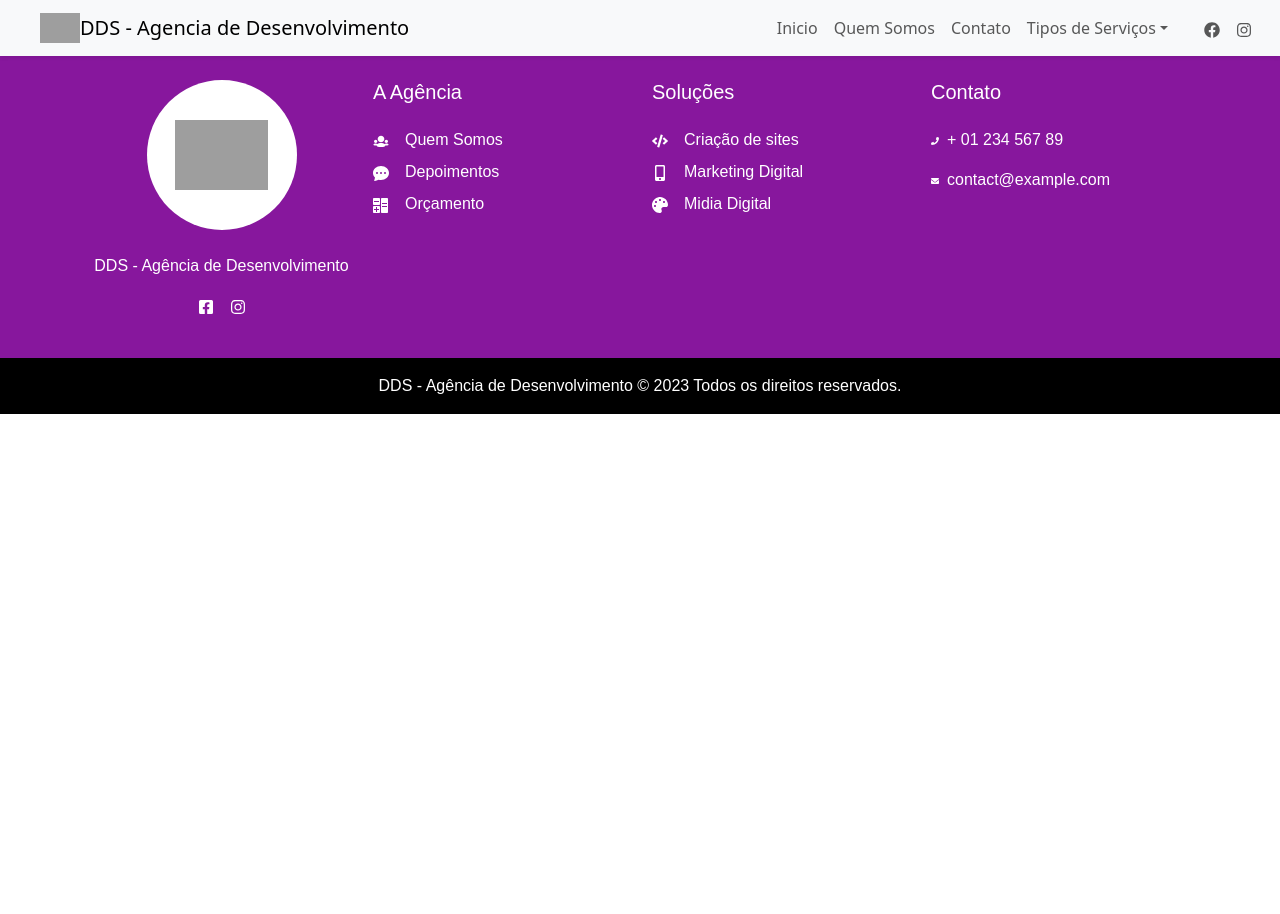
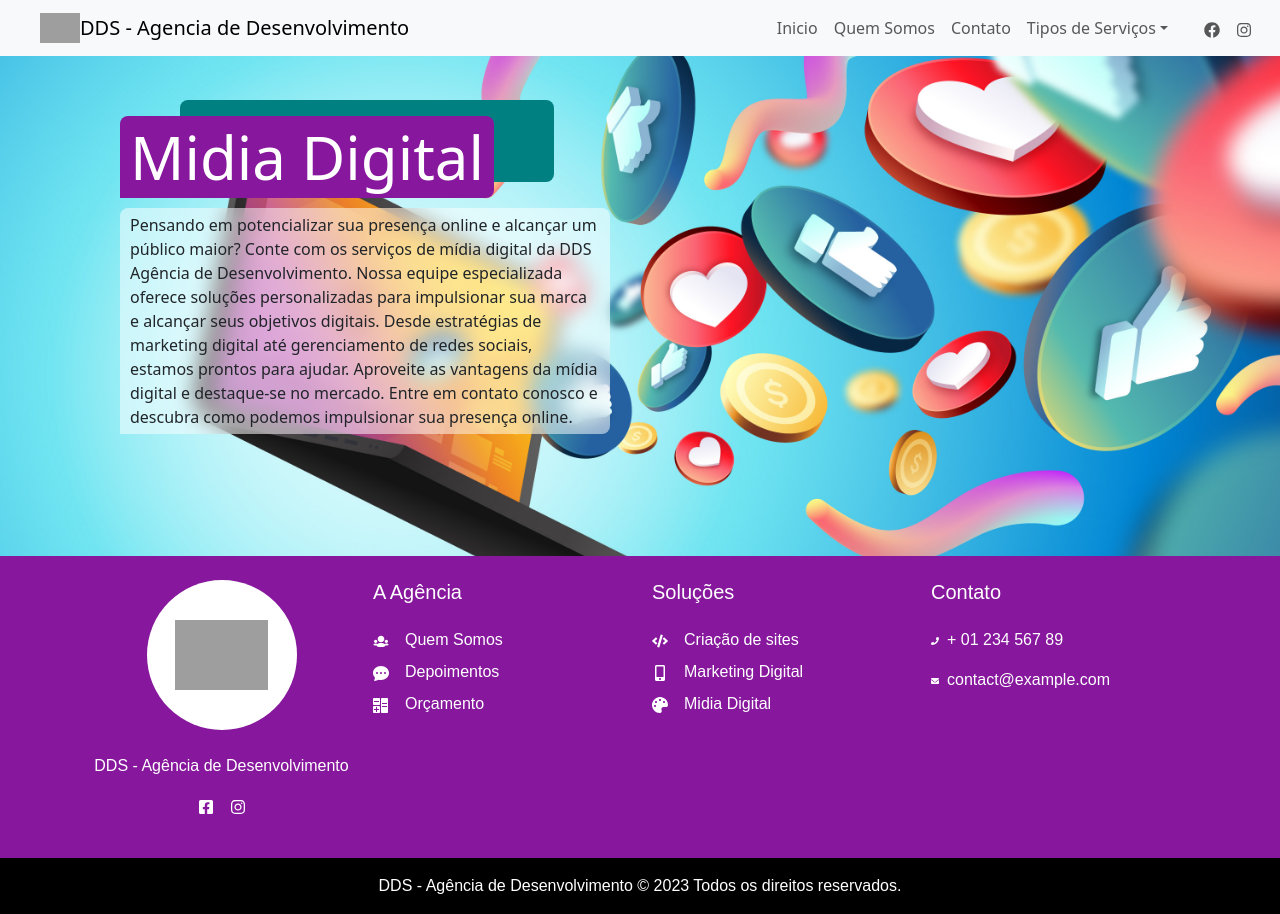
Before and after one commit to diegogaldino-dev/agenciadds, a React (Create React App) app: page /midia-digital in a window 1280 px wide. Before the commit the page ends 800 px from the top, so only its background shows below. Built offline with nearby package versions, Linux system fonts and the light colour scheme; grey boxes are pictures that could not be loaded.

Commit message:
midia_Digital

```diff
--- a/src/components/Navbar/Navbar.jsx
+++ b/src/components/Navbar/Navbar.jsx
@@ -28,7 +28,7 @@ const NavBar = () => {
           <NavDropdown title="Tipos de Serviços" id="basic-nav-dropdown">
             <NavDropdown.Item as={Link} alt="Criação de Sites" to="/criacao-de-sites">Criação de Sites</NavDropdown.Item>
             <NavDropdown.Item href="#marketingdigital">Marketing Digital</NavDropdown.Item>
-            <NavDropdown.Item href="#midiadigital">Midia Digital</NavDropdown.Item>
+            <NavDropdown.Item as={Link} to="/midia-digital">Midia Digital</NavDropdown.Item>
           </NavDropdown>
         </Nav>
         <NavRedes>
--- a/src/components/Routes/Router.js
+++ b/src/components/Routes/Router.js
@@ -6,6 +6,7 @@ import Home from '../pages/Home';
 import CriacaoDeSites from "../pages/Criacao_de_sites";
 import Contato from '../pages/Contato'
 import QuemSomos from "../pages/QuemSomos"
+import MidiaDigital from '../pages/Midia_digital'
 
 
 // Navbar e Footer
@@ -22,6 +23,8 @@ const Router = () => {
           <Route exact path="/criacao-de-sites" element={<CriacaoDeSites />} />
           <Route exact path="/contato" element={<Contato />} />
           <Route exact path="/quem-somos" element={<QuemSomos />} />
+          <Route exact path="/midia-digital" element={<MidiaDigital />} />
+
         </Routes>
         <Footer />
       </BrowserRouter>
--- /dev/null
+++ b/src/components/pages/Midia_digital.jsx
@@ -0,0 +1,40 @@
+import React from 'react'
+import { Image, Title, Text,} from "./style";
+
+import midiaDigital from "../../img/3107569.jpg"
+
+const Midia_digital = () => {
+  return (
+    <>
+    <div className="position-relative">
+        <Image
+          className="img-fluid"
+          src={midiaDigital}
+          alt="Imagem midia Digital"
+        />
+        <div className="position-absolute top-0 start-0">
+          <container>
+            <div
+              className="d-flex flex-column align-items-start"
+              style={{ marginLeft: "120px" }}
+            >
+              <Title>Midia Digital</Title>
+              <Text className="text-left custom-text">
+              Pensando em potencializar sua presença online e alcançar um público maior?
+              Conte com os serviços de mídia digital da DDS Agência de Desenvolvimento.
+              Nossa equipe especializada oferece soluções personalizadas para impulsionar
+              sua marca e alcançar seus objetivos digitais. Desde estratégias de marketing
+              digital até gerenciamento de redes sociais, estamos prontos para ajudar. Aproveite
+              as vantagens da mídia digital e destaque-se no mercado. Entre em contato conosco e
+              descubra como podemos impulsionar sua presença online.
+              </Text>
+
+            </div>
+          </container>
+        </div>
+      </div>
+    </>
+  )
+}
+
+export default Midia_digital
```
Also changed, not shown: src/img/3107569.jpg (added).
